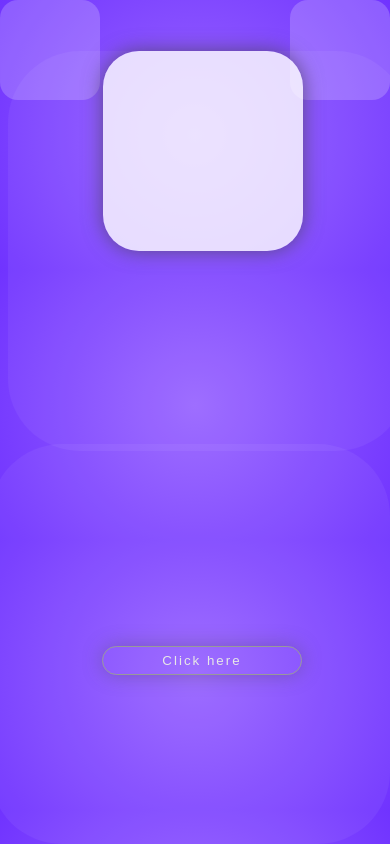
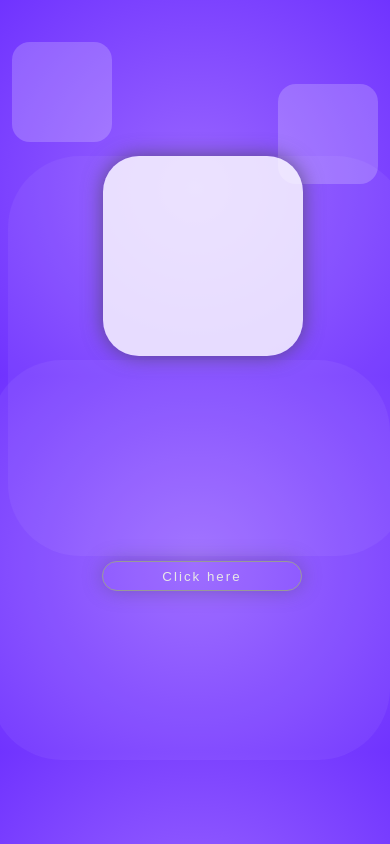
Before and after one commit to vamshi0108/dice-coin, a React (Create React App) app: page / in a window 390 px wide. Built offline with nearby package versions, Linux system fonts and the light colour scheme.

Commit message:
alignment changes for mobile

```diff
--- a/src/App.module.css
+++ b/src/App.module.css
@@ -1,5 +1,5 @@
 .App {
-  /* text-align: center; */
+  text-align: center;
 }
 
 body,
@@ -91,3 +91,35 @@ body {
   right: 50%;
   margin-right: -107px;
 }
+
+@media only screen and (max-width: 768px) {
+  .dice {
+    margin: 40% auto 5% auto;
+  }
+}
+
+@media only screen and (max-width: 768px) {
+  .rollBtn {
+    bottom: 30%;
+  }
+}
+
+@media only screen and (max-width: 768px) {
+  .bgdice4 {
+    top: 10%;
+    right: 3%;
+  }
+}
+
+@media only screen and (max-width: 768px) {
+  .bgdice3 {
+    bottom: 10%;
+  }
+}
+
+@media only screen and (max-width: 768px) {
+  .bgdice2 {
+    top: 5%;
+    left: 3%;
+  }
+}
```
